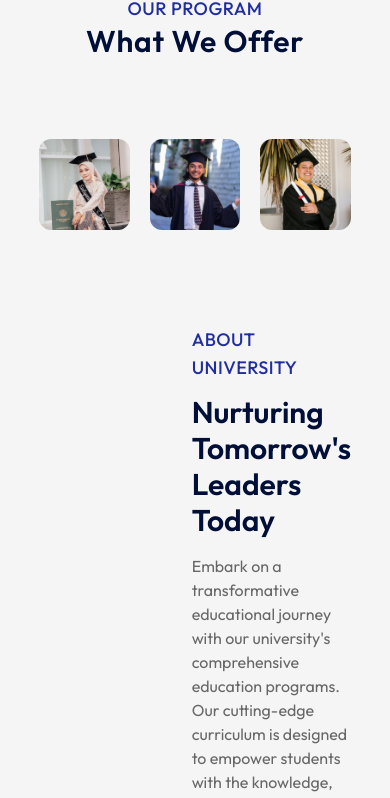
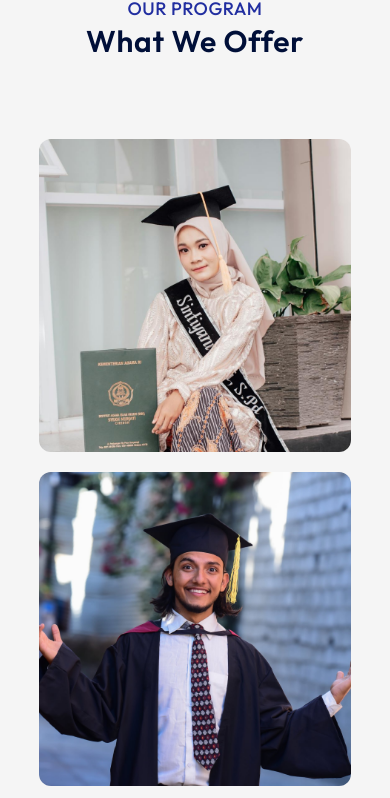
Before and after one commit to MozammilT/EduSphere, a React (Vite) app: page / in a window 390 px wide. Shown: the part 913-1711 px from the top of the page. Built offline with nearby package versions, Linux system fonts and the light colour scheme; a web font is replaced by a local one.

Commit message:
Add responsiveness to Program Component

```diff
--- a/src/styles/App.css
+++ b/src/styles/App.css
@@ -96,11 +96,11 @@
   }
 
   .programs {
-    @apply flex items-center justify-between my-20 mx-auto w-[90%] gap-5;
+    @apply flex flex-col gap-y-5 md:flex-row md:gap-5 items-center justify-between my-20 mx-auto w-[90%];
   }
 
   .program {
-    @apply basis-1/2 relative;
+    @apply md:basis-1/2 max-md:basis-full relative;
   }
 
   .pro-img {
```
